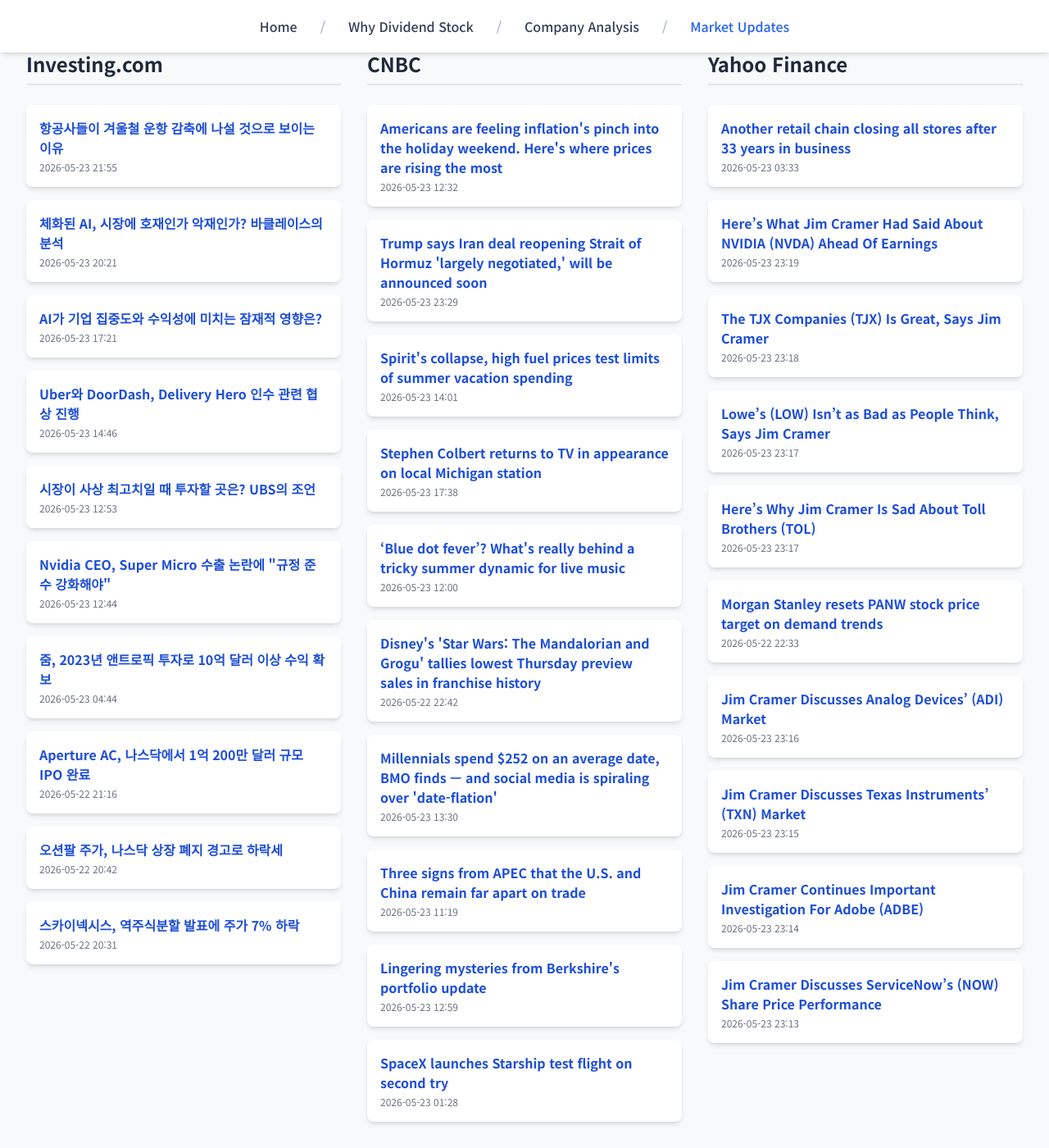
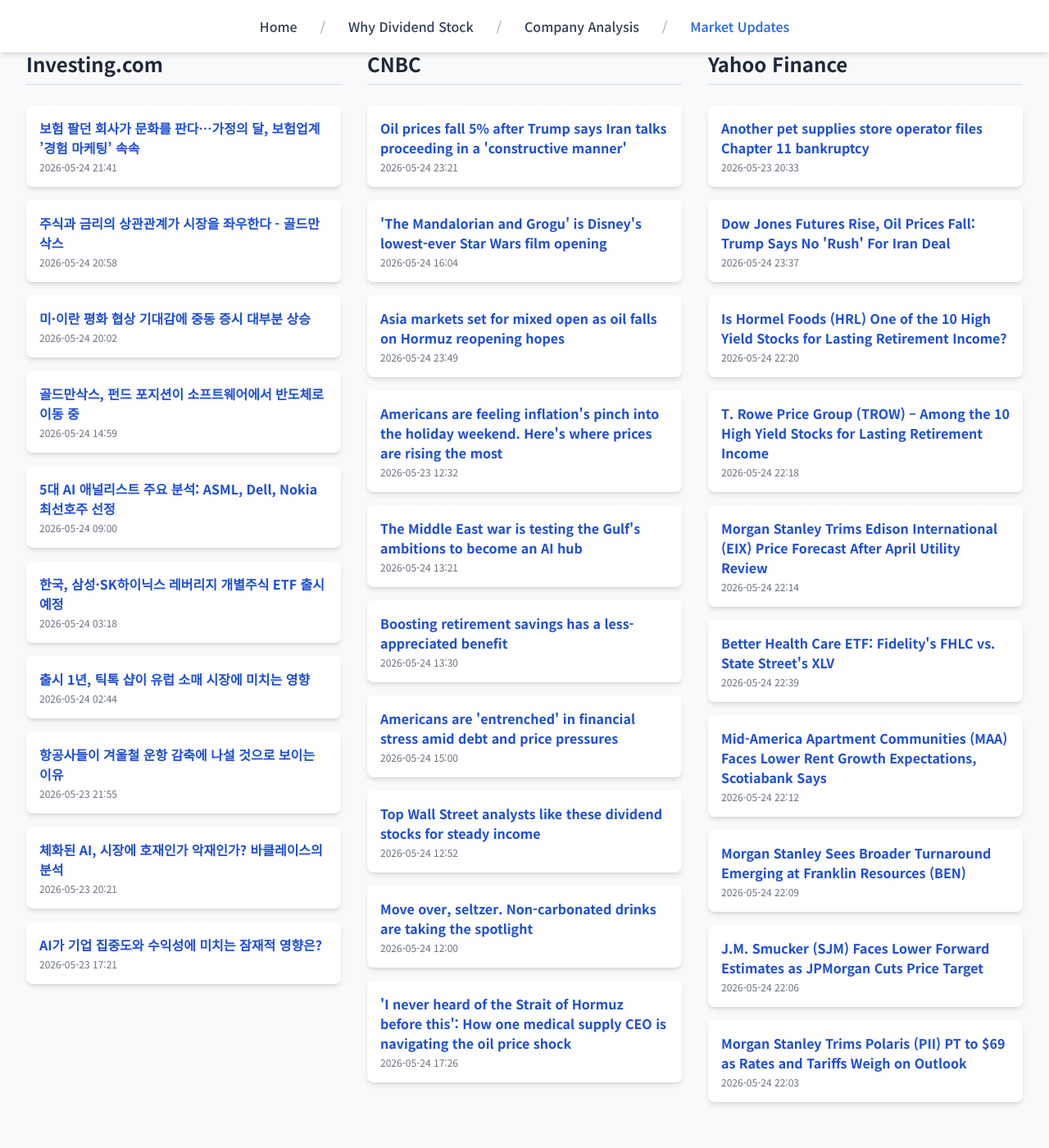
Before and after one commit to Kay-Hwang/my-company-analysis, a Jekyll site: the page built from market-updates.html, in a window 1280 px wide and 1400 px high, scrolled down 214 px. Shown: the whole window at 82% size. Built offline with Jekyll 4.4.1, drawn with Linux system fonts in a browser that asks for light colours; nearby versions of some CDN libraries; a script that is not in the unit is left out; after the commit the page ends 1590 px from its top, so only the background shows below that.

Commit message:
Update daily data

```diff
--- a/_data/latest_data.json
+++ b/_data/latest_data.json
@@ -1,7 +1,49 @@
 {
-  "lastUpdated": "2026년 05월 24일 08:55 KST",
+  "lastUpdated": "2026년 05월 25일 08:58 KST",
   "news": {
     "investing": [
+      {
+        "title": "보험 팔던 회사가 문화를 판다…가정의 달, 보험업계 ’경험 마케팅’ 속속",
+        "link": "https://kr.investing.com/news/stock-market-news/article-1958934",
+        "pubDate": "2026-05-24 21:41:18",
+        "summary": "보험 팔던 회사가 문화를 판다…가정의 달, 보험업계 ’경험 마케팅’ 속속"
+      },
+      {
+        "title": "주식과 금리의 상관관계가 시장을 좌우한다 - 골드만삭스",
+        "link": "https://kr.investing.com/news/stock-market-news/article-1958931",
+        "pubDate": "2026-05-24 20:58:50",
+        "summary": "주식과 금리의 상관관계가 시장을 좌우한다 - 골드만삭스"
+      },
+      {
+        "title": "미·이란 평화 협상 기대감에 중동 증시 대부분 상승",
+        "link": "https://kr.investing.com/news/stock-market-news/article-1958925",
+        "pubDate": "2026-05-24 20:02:27",
+        "summary": "미·이란 평화 협상 기대감에 중동 증시 대부분 상승"
+      },
+      {
+        "title": "골드만삭스, 펀드 포지션이 소프트웨어에서 반도체로 이동 중",
+        "link": "https://kr.investing.com/news/stock-market-news/article-1958906",
+        "pubDate": "2026-05-24 14:59:41",
+        "summary": "골드만삭스, 펀드 포지션이 소프트웨어에서 반도체로 이동 중"
+      },
+      {
+        "title": "5대 AI 애널리스트 주요 분석: ASML, Dell, Nokia 최선호주 선정",
+        "link": "https://kr.investing.com/news/stock-market-news/article-1958856",
+        "pubDate": "2026-05-24 09:00:02",
+        "summary": "5대 AI 애널리스트 주요 분석: ASML, Dell, Nokia 최선호주 선정"
+      },
+      {
+        "title": "한국, 삼성·SK하이닉스 레버리지 개별주식 ETF 출시 예정",
+        "link": "https://kr.investing.com/news/stock-market-news/article-1958817",
+        "pubDate": "2026-05-24 03:18:05",
+        "summary": "한국, 삼성·SK하이닉스 레버리지 개별주식 ETF 출시 예정"
+      },
+      {
+        "title": "출시 1년, 틱톡 샵이 유럽 소매 시장에 미치는 영향",
+        "link": "https://kr.investing.com/news/stock-market-news/article-1958812",
+        "pubDate": "2026-05-24 02:44:04",
+        "summary": "출시 1년, 틱톡 샵이 유럽 소매 시장에 미치는 영향"
+      },
       {
         "title": "항공사들이 겨울철 운항 감축에 나설 것으로 보이는 이유",
         "link": "https://kr.investing.com/news/stock-market-news/article-1958783",
@@ -19,51 +61,27 @@
         "link": "https://kr.investing.com/news/stock-market-news/article-1958765",
         "pubDate": "2026-05-23 17:21:55",
         "summary": "AI가 기업 집중도와 수익성에 미치는 잠재적 영향은?"
-      },
-      {
-        "title": "Uber와 DoorDash, Delivery Hero 인수 관련 협상 진행",
-        "link": "https://kr.investing.com/news/stock-market-news/article-1958754",
-        "pubDate": "2026-05-23 14:46:34",
-        "summary": "Uber와 DoorDash, Delivery Hero 인수 관련 협상 진행"
-      },
-      {
-        "title": "시장이 사상 최고치일 때 투자할 곳은? UBS의 조언",
-        "link": "https://kr.investing.com/news/stock-market-news/article-1958745",
-        "pubDate": "2026-05-23 12:53:01",
-        "summary": "시장이 사상 최고치일 때 투자할 곳은? UBS의 조언"
-      },
-      {
-        "title": "Nvidia CEO, Super Micro 수출 논란에 \"규정 준수 강화해야\"",
-        "link": "https://kr.investing.com/news/stock-market-news/article-1958743",
-        "pubDate": "2026-05-23 12:44:59",
-        "summary": "Nvidia CEO, Super Micro 수출 논란에 \"규정 준수 강화해야\""
-      },
-      {
-        "title": "줌, 2023년 앤트로픽 투자로 10억 달러 이상 수익 확보",
-        "link": "https://kr.investing.com/news/stock-market-news/article-1958695",
-        "pubDate": "2026-05-23 04:44:10",
-        "summary": "줌, 2023년 앤트로픽 투자로 10억 달러 이상 수익 확보"
-      },
-      {
-        "title": "Aperture AC, 나스닥에서 1억 200만 달러 규모 IPO 완료",
-        "link": "https://kr.investing.com/news/stock-market-news/article-432SI-1958474",
-        "pubDate": "2026-05-22 21:16:08",
-        "summary": "Aperture AC, 나스닥에서 1억 200만 달러 규모 IPO 완료"
-      },
-      {
-        "title": "오션팔 주가, 나스닥 상장 폐지 경고로 하락세",
-        "link": "https://kr.investing.com/news/stock-market-news/article-93CH-1958429",
-        "pubDate": "2026-05-22 20:42:52",
-        "summary": "오션팔 주가, 나스닥 상장 폐지 경고로 하락세"
-      },
-      {
-        "title": "스카이넥시스, 역주식분할 발표에 주가 7% 하락",
-        "link": "https://kr.investing.com/news/stock-market-news/article-93CH-1958413",
-        "pubDate": "2026-05-22 20:31:53",
-        "summary": "스카이넥시스, 역주식분할 발표에 주가 7% 하락"
       }
     ],
     "cnbc": [
+      {
+        "title": "Oil prices fall 5% after Trump says Iran talks proceeding in a 'constructive manner'",
+        "link": "https://www.cnbc.com/2026/05/24/oil-price-iran-war-strait-hormuz-trump-peace-talks.html",
+        "pubDate": "Sun, 24 May 2026 23:21:45 GMT",
+        "summary": "Trump had said an agreement with Iran to open the Strait of Hormuz, among other issues, was largely negotiated and would be announced soon."
+      },
+      {
+        "title": "'The Mandalorian and Grogu' is Disney's lowest-ever Star Wars film opening",
+        "link": "https://www.cnbc.com/2026/05/24/the-mandalorian-and-grogu-is-disneys-lowest-star-wars-film-opening.html",
+        "pubDate": "Sun, 24 May 2026 16:04:57 GMT",
+        "summary": "Disney's \"The Mandalorian and Grogu\" tallied and estimated $82 million in domestic ticket sales through its first three days in theaters."
+      },
+      {
+        "title": "Asia markets set for mixed open as oil falls on Hormuz reopening hopes",
+        "link": "https://www.cnbc.com/2026/05/25/asia-markets-today-live-updates-asx-nikkei-sensei-iran-us-trump-oil-hormuz.html",
+        "pubDate": "Sun, 24 May 2026 23:49:55 GMT",
+        "summary": "Asia-Pacific markets were set to open mixed Monday amid reports that the crucial Strait of Hormuz may reopen soon, pushing oil prices down and lifting investor sentiment."
+      },
       {
         "title": "Americans are feeling inflation's pinch into the holiday weekend. Here's where prices are rising the most",
         "link": "https://www.cnbc.com/2026/05/23/memorial-day-weekend-prices-inflation-war.html",
@@ -71,120 +89,102 @@
         "summary": "Prices related to travel, recreation and food saw particularly steep increases, stretching Americans' wallets as they celebrate the unofficial start of summer."
       },
       {
-        "title": "Trump says Iran deal reopening Strait of Hormuz 'largely negotiated,' will be announced soon",
-        "link": "https://www.cnbc.com/2026/05/23/us-iran-war-talks.html",
-        "pubDate": "Sat, 23 May 2026 23:29:51 GMT",
-        "summary": "A fragile ceasefire has been in place since April 8, punctuated by skirmishes as the U.S. and Iran jockey over the Strait of Hormuz."
+        "title": "The Middle East war is testing the Gulf's ambitions to become an AI hub",
+        "link": "https://www.cnbc.com/2026/05/24/middle-east-war-testing-gulfs-ambitions-to-become-ai-hub.html",
+        "pubDate": "Sun, 24 May 2026 13:21:38 GMT",
+        "summary": "Attacks on data centers in the Middle East and persistently high energy prices have altered the calculus for operators of the facilities, analysts say."
       },
       {
-        "title": "Spirit's collapse, high fuel prices test limits of summer vacation spending",
-        "link": "https://www.cnbc.com/2026/05/23/summer-travel-gas-airfare.html",
-        "pubDate": "Sat, 23 May 2026 14:01:03 GMT",
-        "summary": "The unofficial start of the summer travel season on Memorial Day weekend will show just how much travelers want to fly and how much they're willing to pay."
+        "title": "Boosting retirement savings has a less-appreciated benefit",
+        "link": "https://www.cnbc.com/2026/05/24/retirement-savings-contributions.html",
+        "pubDate": "Sun, 24 May 2026 13:30:01 GMT",
+        "summary": "Saving more money has a dual benefit that often goes unnoticed, according to financial advisors."
       },
       {
-        "title": "Stephen Colbert returns to TV in appearance on local Michigan station",
-        "link": "https://www.cnbc.com/2026/05/23/stephen-colbert-returns-to-tv-on-local-michigan-station.html",
-        "pubDate": "Sat, 23 May 2026 17:38:07 GMT",
-        "summary": "A day after his last episode of “The Late Show” on CBS, Colbert found his way back to a television hosting gig for one night."
+        "title": "Americans are 'entrenched' in financial stress amid debt and price pressures",
+        "link": "https://www.cnbc.com/2026/05/24/americans-struggling-with-debt-inflation.html",
+        "pubDate": "Sun, 24 May 2026 15:00:01 GMT",
+        "summary": "Inflation and high debt levels continue cause financial anxiety for many Americans. Nonprofits can help with debt mangement."
       },
       {
-        "title": "‘Blue dot fever’? What's really behind a tricky summer dynamic for live music",
-        "link": "https://www.cnbc.com/2026/05/23/concert-ticket-prices-live-music-demand.html",
-        "pubDate": "Sat, 23 May 2026 12:00:01 GMT",
-        "summary": "As prices rise everywhere, consumers are choosing to be more intentional with how they're spending on live music and concerts this year."
+        "title": "Top Wall Street analysts like these dividend stocks for steady income",
+        "link": "https://www.cnbc.com/2026/05/24/top-wall-street-analysts-like-these-dividend-stocks-for-steady-income.html",
+        "pubDate": "Sun, 24 May 2026 12:52:28 GMT",
+        "summary": "Amid ongoing uncertainty, investors seeking consistent income can consider adding dividend stocks to their portfolios."
       },
       {
-        "title": "Disney's 'Star Wars: The Mandalorian and Grogu' tallies lowest Thursday preview sales in franchise history",
-        "link": "https://www.cnbc.com/2026/05/22/disneys-star-wars-the-mandalorian-and-grogu-box-office-preview.html",
-        "pubDate": "Fri, 22 May 2026 22:42:23 GMT",
-        "summary": "Disney's \"Star Wars: The Mandalorian and Grogu\" tallied $12 million in Thursday night previews, the lowest collection of advance tickets in franchise history."
+        "title": "Move over, seltzer. Non-carbonated drinks are taking the spotlight",
+        "link": "https://www.cnbc.com/2026/05/24/move-over-seltzer-non-carbonated-drinks-are-taking-the-spotlight.html",
+        "pubDate": "Sun, 24 May 2026 12:00:01 GMT",
+        "summary": "Non-carbonated alcoholic drinks like Surfside and BeatBox are stealing \"share of throat\" from hard seltzers, particularly among Gen Z."
       },
       {
-        "title": "Millennials spend $252 on an average date, BMO finds — and social media is spiraling over 'date-flation'",
-        "link": "https://www.cnbc.com/2026/05/23/date-flation-average-millennial-date-costs-252.html",
-        "pubDate": "Sat, 23 May 2026 13:30:01 GMT",
-        "summary": "Dating costs are rising faster than inflation, pushing many Americans to go on fewer dates, choose cheaper plans or skip dating altogether."
-      },
-      {
-        "title": "Three signs from APEC that the U.S. and China remain far apart on trade",
-        "link": "https://www.cnbc.com/2026/05/23/three-signs-from-apec-that-the-us-china-remain-far-apart-on-trade.html",
-        "pubDate": "Sat, 23 May 2026 11:19:52 GMT",
-        "summary": "U.S. and Chinese officials have met and spoken publicly about differing priorities since the Trump-Xi summit concluded in Beijing last week."
-      },
-      {
-        "title": "Lingering mysteries from Berkshire's portfolio update",
-        "link": "https://www.cnbc.com/2026/05/23/lingering-mysteries-from-berkshires-portfolio-update.html",
-        "pubDate": "Sat, 23 May 2026 12:59:47 GMT",
-        "summary": "The addition of two new names, Delta Air Lines and Macy's, to the portfolio are hard to explain."
-      },
-      {
-        "title": "SpaceX launches Starship test flight on second try",
-        "link": "https://www.cnbc.com/2026/05/22/spacex-prepares-another-attempt-at-starship-launch-after-prior-scrub.html",
-        "pubDate": "Sat, 23 May 2026 01:28:52 GMT",
-        "summary": "SpaceX launched its massive Starship rocket on Friday, a day after the company scrubbed plans before takeoff."
+        "title": "'I never heard of the Strait of Hormuz before this': How one medical supply CEO is navigating the oil price shock",
+        "link": "https://www.cnbc.com/2026/05/24/gentell-ceo-iran-war-oil-prices.html",
+        "pubDate": "Sun, 24 May 2026 17:26:32 GMT",
+        "summary": "Medical supply company Gentell sources raw materials from around the world, and the crisis at the Strait of Hormuz is causing volatility for its business."
       }
     ],
     "yahoo": [
       {
-        "title": "Another retail chain closing all stores after 33 years in business",
-        "link": "https://finance.yahoo.com/economy/articles/another-retail-chain-closing-stores-033300636.html",
-        "pubDate": "2026-05-23T03:33:00Z",
-        "summary": "Another retail chain closing all stores after 33 years in business"
+        "title": "Another pet supplies store operator files Chapter 11 bankruptcy",
+        "link": "https://finance.yahoo.com/economy/articles/another-pet-supplies-store-operator-203300293.html",
+        "pubDate": "2026-05-23T20:33:00Z",
+        "summary": "Another pet supplies store operator files Chapter 11 bankruptcy"
       },
       {
-        "title": "Here’s What Jim Cramer Had Said About NVIDIA (NVDA) Ahead Of Earnings",
-        "link": "https://finance.yahoo.com/markets/stocks/articles/jim-cramer-had-said-nvidia-231915364.html",
-        "pubDate": "2026-05-23T23:19:15Z",
-        "summary": "Here’s What Jim Cramer Had Said About NVIDIA (NVDA) Ahead Of Earnings"
+        "title": "Dow Jones Futures Rise, Oil Prices Fall: Trump Says No 'Rush' For Iran Deal",
+        "link": "https://www.investors.com/market-trend/stock-market-today/dow-jones-futures-trump-iran-deal-hormuz-tesla-stocks/?src=A00220&yptr=yahoo",
+        "pubDate": "2026-05-24T23:37:56Z",
+        "summary": "Dow Jones Futures Rise, Oil Prices Fall: Trump Says No 'Rush' For Iran Deal"
       },
       {
-        "title": "The TJX Companies (TJX) Is Great, Says Jim Cramer",
-        "link": "https://finance.yahoo.com/markets/stocks/articles/tjx-companies-tjx-great-says-231835942.html",
-        "pubDate": "2026-05-23T23:18:35Z",
-        "summary": "The TJX Companies (TJX) Is Great, Says Jim Cramer"
+        "title": "Is Hormel Foods (HRL) One of the 10 High Yield Stocks for Lasting Retirement Income?",
+        "link": "https://finance.yahoo.com/markets/stocks/articles/hormel-foods-hrl-one-10-222050272.html",
+        "pubDate": "2026-05-24T22:20:50Z",
+        "summary": "Is Hormel Foods (HRL) One of the 10 High Yield Stocks for Lasting Retirement Income?"
       },
       {
-        "title": "Lowe’s (LOW) Isn’t as Bad as People Think, Says Jim Cramer",
-        "link": "https://finance.yahoo.com/markets/stocks/articles/lowe-low-isn-t-bad-231750377.html",
-        "pubDate": "2026-05-23T23:17:50Z",
-        "summary": "Lowe’s (LOW) Isn’t as Bad as People Think, Says Jim Cramer"
+        "title": "T. Rowe Price Group (TROW) – Among the 10 High Yield Stocks for Lasting Retirement Income",
+        "link": "https://finance.yahoo.com/markets/stocks/articles/t-rowe-price-group-trow-221841573.html",
+        "pubDate": "2026-05-24T22:18:41Z",
+        "summary": "T. Rowe Price Group (TROW) – Among the 10 High Yield Stocks for Lasting Retirement Income"
       },
       {
-        "title": "Here’s Why Jim Cramer Is Sad About Toll Brothers (TOL)",
-        "link": "https://finance.yahoo.com/markets/stocks/articles/why-jim-cramer-sad-toll-231705015.html",
-        "pubDate": "2026-05-23T23:17:05Z",
-        "summary": "Here’s Why Jim Cramer Is Sad About Toll Brothers (TOL)"
+        "title": "Morgan Stanley Trims Edison International (EIX) Price Forecast After April Utility Review",
+        "link": "https://finance.yahoo.com/markets/stocks/articles/morgan-stanley-trims-edison-international-221458021.html",
+        "pubDate": "2026-05-24T22:14:58Z",
+        "summary": "Morgan Stanley Trims Edison International (EIX) Price Forecast After April Utility Review"
       },
       {
-        "title": "Morgan Stanley resets PANW stock price target on demand trends",
-        "link": "https://finance.yahoo.com/markets/stocks/articles/morgan-stanley-resets-panw-stock-223300963.html",
-        "pubDate": "2026-05-22T22:33:00Z",
-        "summary": "Morgan Stanley resets PANW stock price target on demand trends"
+        "title": "Better Health Care ETF: Fidelity's FHLC vs. State Street's XLV",
+        "link": "https://finance.yahoo.com/sectors/healthcare/articles/better-health-care-etf-fidelitys-223939763.html",
+        "pubDate": "2026-05-24T22:39:39Z",
+        "summary": "Better Health Care ETF: Fidelity's FHLC vs. State Street's XLV"
       },
       {
-        "title": "Jim Cramer Discusses Analog Devices’ (ADI) Market",
-        "link": "https://finance.yahoo.com/markets/stocks/articles/jim-cramer-discusses-analog-devices-231629313.html",
-        "pubDate": "2026-05-23T23:16:29Z",
-        "summary": "Jim Cramer Discusses Analog Devices’ (ADI) Market"
+        "title": "Mid-America Apartment Communities (MAA) Faces Lower Rent Growth Expectations, Scotiabank Says",
+        "link": "https://finance.yahoo.com/markets/stocks/articles/mid-america-apartment-communities-maa-221217490.html",
+        "pubDate": "2026-05-24T22:12:17Z",
+        "summary": "Mid-America Apartment Communities (MAA) Faces Lower Rent Growth Expectations, Scotiabank Says"
       },
       {
-        "title": "Jim Cramer Discusses Texas Instruments’ (TXN) Market",
-        "link": "https://finance.yahoo.com/markets/stocks/articles/jim-cramer-discusses-texas-instruments-231545326.html",
-        "pubDate": "2026-05-23T23:15:45Z",
-        "summary": "Jim Cramer Discusses Texas Instruments’ (TXN) Market"
+        "title": "Morgan Stanley Sees Broader Turnaround Emerging at Franklin Resources (BEN)",
+        "link": "https://finance.yahoo.com/markets/stocks/articles/morgan-stanley-sees-broader-turnaround-220941414.html",
+        "pubDate": "2026-05-24T22:09:41Z",
+        "summary": "Morgan Stanley Sees Broader Turnaround Emerging at Franklin Resources (BEN)"
       },
       {
-        "title": "Jim Cramer Continues Important Investigation For Adobe (ADBE)",
-        "link": "https://finance.yahoo.com/markets/stocks/articles/jim-cramer-continues-important-investigation-231448112.html",
-        "pubDate": "2026-05-23T23:14:48Z",
-        "summary": "Jim Cramer Continues Important Investigation For Adobe (ADBE)"
+        "title": "J.M. Smucker (SJM) Faces Lower Forward Estimates as JPMorgan Cuts Price Target",
+        "link": "https://finance.yahoo.com/markets/stocks/articles/j-m-smucker-sjm-faces-220631937.html",
+        "pubDate": "2026-05-24T22:06:31Z",
+        "summary": "J.M. Smucker (SJM) Faces Lower Forward Estimates as JPMorgan Cuts Price Target"
       },
       {
-        "title": "Jim Cramer Discusses ServiceNow’s (NOW) Share Price Performance",
-        "link": "https://finance.yahoo.com/markets/stocks/articles/jim-cramer-discusses-servicenow-now-231350942.html",
-        "pubDate": "2026-05-23T23:13:50Z",
-        "summary": "Jim Cramer Discusses ServiceNow’s (NOW) Share Price Performance"
+        "title": "Morgan Stanley Trims Polaris (PII) PT to $69 as Rates and Tariffs Weigh on Outlook",
+        "link": "https://finance.yahoo.com/markets/stocks/articles/morgan-stanley-trims-polaris-pii-220349657.html",
+        "pubDate": "2026-05-24T22:03:49Z",
+        "summary": "Morgan Stanley Trims Polaris (PII) PT to $69 as Rates and Tariffs Weigh on Outlook"
       }
     ]
   }
```
